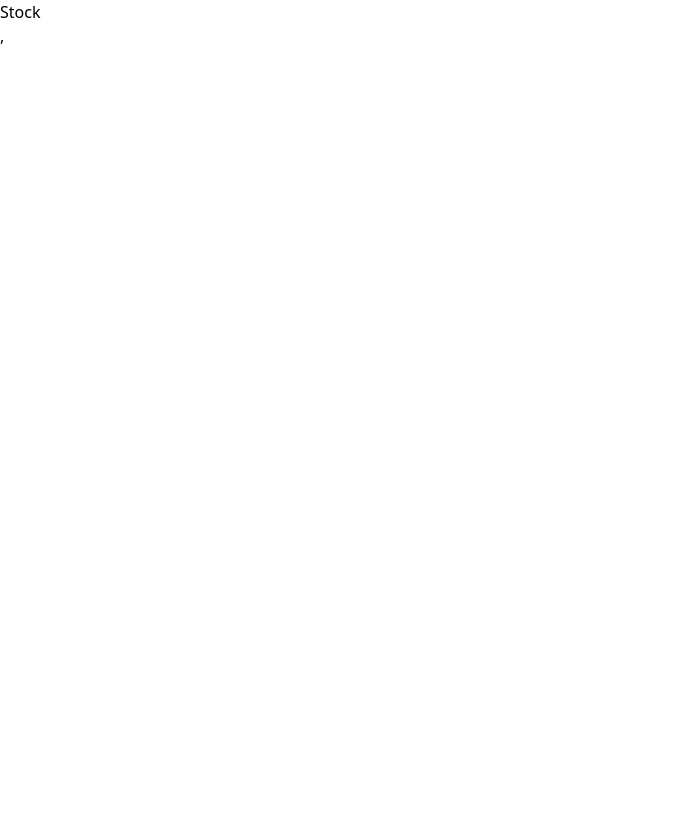
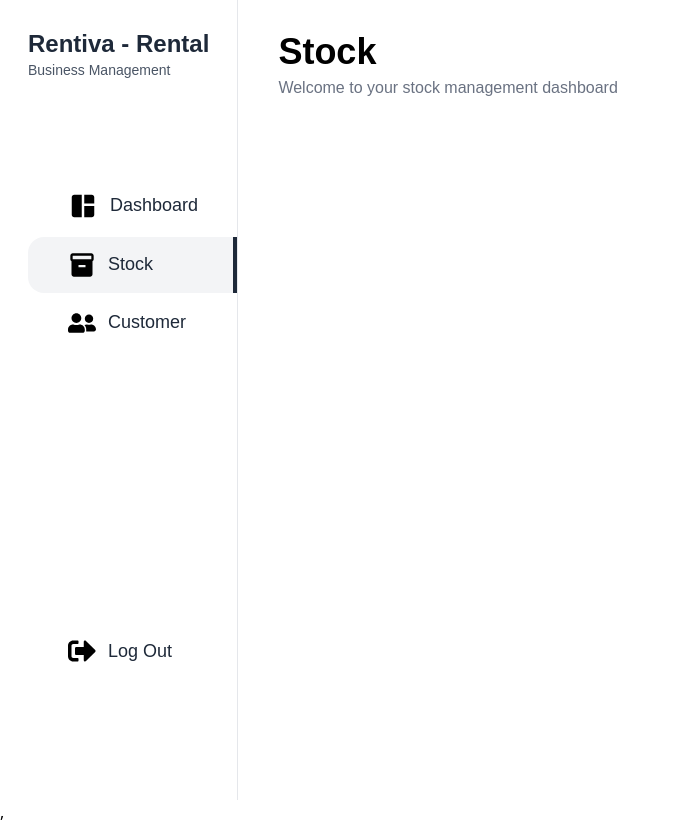
Before and after one commit to IamAshrafee/Closet-Rental-Business-Management-Software, a React (Vite) app: page /stock in a window 1280 px wide. Shown: the whole page, without its empty margins (0-680 px from the left). Before the commit the page ends 800 px from the top, so only its background shows below. Built offline with nearby package versions, Linux system fonts and the light colour scheme.

Commit message:
Side bar active tab implemented

```diff
--- a/src/layout/Sidebar.jsx
+++ b/src/layout/Sidebar.jsx
@@ -3,8 +3,13 @@ import { MdInventory } from "react-icons/md";
 import { MdSpaceDashboard } from "react-icons/md";
 import { FaSignOutAlt } from "react-icons/fa";
 import React from "react";
+import { NavLink } from "react-router";
 
 const Sidebar = ({ children }) => {
+  const activeLink =
+    "flex flex-row gap-3 items-center pl-10 bg-gray-100 rounded-l-2xl w-full py-3.5 cursor-pointer border-r-4 border-r-gray-800";
+  const normalLink =
+    "flex flex-row gap-3 items-center pl-10 hover:bg-gray-100 rounded-l-2xl w-full py-3.5 cursor-pointer";
   return (
     <div className="flex flex-row gap-10">
       <div className="h-[100dvh] pl-7 py-7 border-r border-r-gray-200 flex flex-col justify-start">
@@ -17,18 +22,27 @@ const Sidebar = ({ children }) => {
           </p>
         </div>
         <div className="flex-3 flex flex-col gap-0.5 items-center ">
-          <div className="flex flex-row gap-3 items-center pl-10 hover:bg-gray-100 rounded-l-2xl w-full py-3.5 cursor-pointer">
+          <NavLink
+            to="/dashboard"
+            className={({ isActive }) => (isActive ? activeLink : normalLink)}
+          >
             <MdSpaceDashboard size={30} className="" />
             <p className="font-poppins text-[18px] text-gray-800">Dashboard</p>
-          </div>
-          <div className="flex flex-row gap-3 items-center pl-10 hover:bg-gray-100 rounded-l-2xl w-full py-3.5 cursor-pointer">
+          </NavLink>
+          <NavLink
+            to="/stock"
+            className={({ isActive }) => (isActive ? activeLink : normalLink)}
+          >
             <MdInventory size={28} className="" />
             <p className="font-poppins text-[18px] text-gray-800">Stock</p>
-          </div>
-          <div className="flex flex-row gap-3 items-center pl-10 hover:bg-gray-100 rounded-l-2xl w-full py-3.5 cursor-pointer">
+          </NavLink>
+          <NavLink
+            to="/customers"
+            className={({ isActive }) => (isActive ? activeLink : normalLink)}
+          >
             <FaUserFriends size={28} className="" />
             <p className="font-poppins text-[18px] text-gray-800">Customer</p>
-          </div>
+          </NavLink>
         </div>
         <div className="flex-1">
           <div className="flex flex-row gap-3 items-center pl-10 hover:bg-gray-100 rounded-l-2xl w-full py-3.5 cursor-pointer">
--- a/src/pages/Customers.jsx
+++ b/src/pages/Customers.jsx
@@ -1,9 +1,23 @@
-import React from 'react'
+import React from "react";
+import Sidebar from "../layout/Sidebar";
 
 const Customers = () => {
   return (
-    <div>Customers</div>
-  )
-}
+    <div>
+      <Sidebar>
+        <div className="mt-7 flex flex-col">
+          <div className="flex flex-col">
+            <p className="text-4xl font-bold font-poppins leading-12">
+              Customers
+            </p>
+            <p className="font-poppins text-gray-500">
+              Welcome to your customer management dashboard
+            </p>
+          </div>
+        </div>
+      </Sidebar>
+    </div>
+  );
+};
 
-export default Customers
+export default Customers;
--- a/src/pages/Stock.jsx
+++ b/src/pages/Stock.jsx
@@ -1,9 +1,21 @@
-import React from 'react'
+import React from "react";
+import Sidebar from "../layout/Sidebar";
 
 const Stock = () => {
   return (
-    <div>Stock</div>
-  )
-}
+    <div>
+      <Sidebar>
+        <div className="mt-7 flex flex-col">
+          <div className="flex flex-col">
+            <p className="text-4xl font-bold font-poppins leading-12">Stock</p>
+            <p className="font-poppins text-gray-500">
+              Welcome to your stock management dashboard
+            </p>
+          </div>
+        </div>
+      </Sidebar>
+    </div>
+  );
+};
 
-export default Stock
+export default Stock;
```
